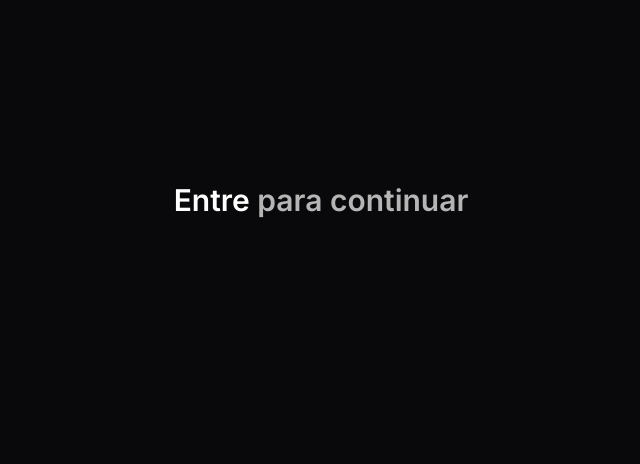
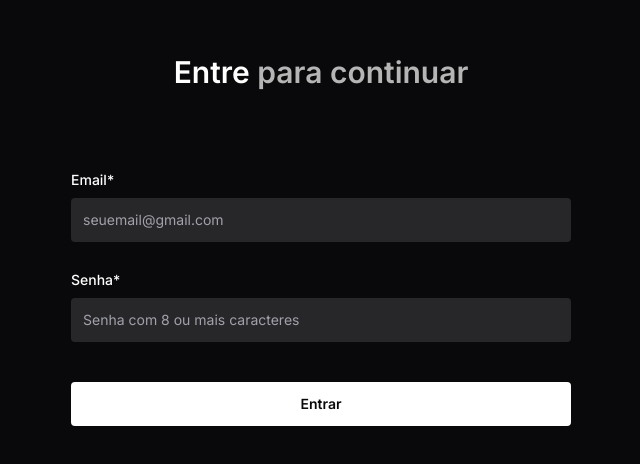
Before and after one commit to gabriellima2/auth-app-with-next, a Next.js app: page /login in a window 1280 px wide. Shown: the part 160-624 px from the top of the page, without its empty margins (319-959 px from the left). Built offline with nearby package versions, Linux system fonts and the light colour scheme.

Commit message:
feat: adds signin-auth-form component

```diff
--- a/src/app/components/AuthForms/SignInAuthForm.tsx
+++ b/src/app/components/AuthForms/SignInAuthForm.tsx
@@ -1,3 +1,35 @@
+"use client";
+import { useForm } from "react-hook-form";
+
+import { BaseForm, Field } from "../common";
+
 export const SignInAuthForm = () => {
-	return <form></form>;
+	const {
+		register,
+		handleSubmit,
+		formState: { errors },
+	} = useForm();
+	return (
+		<BaseForm
+			handleSubmit={handleSubmit((data) => console.log(data))}
+			button={{ text: "Entrar", title: "Entrar na sua conta" }}
+		>
+			<Field
+				labelText="Email"
+				id="email"
+				type="email"
+				placeholder="seuemail@gmail.com"
+				required
+				{...register("email")}
+			/>
+			<Field
+				labelText="Senha"
+				id="password"
+				type="password"
+				placeholder="Senha com 8 ou mais caracteres"
+				required
+				{...register("password")}
+			/>
+		</BaseForm>
+	);
 };
```
